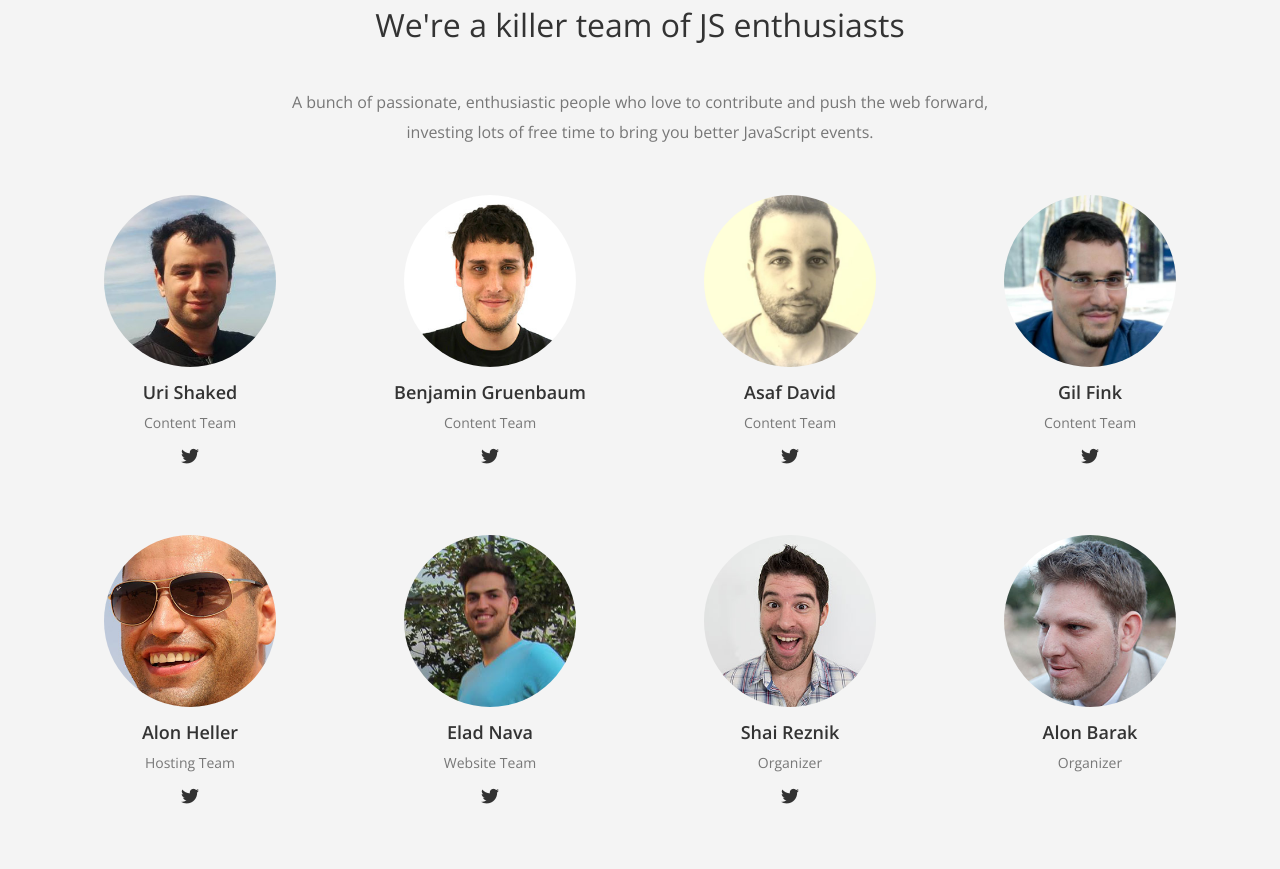
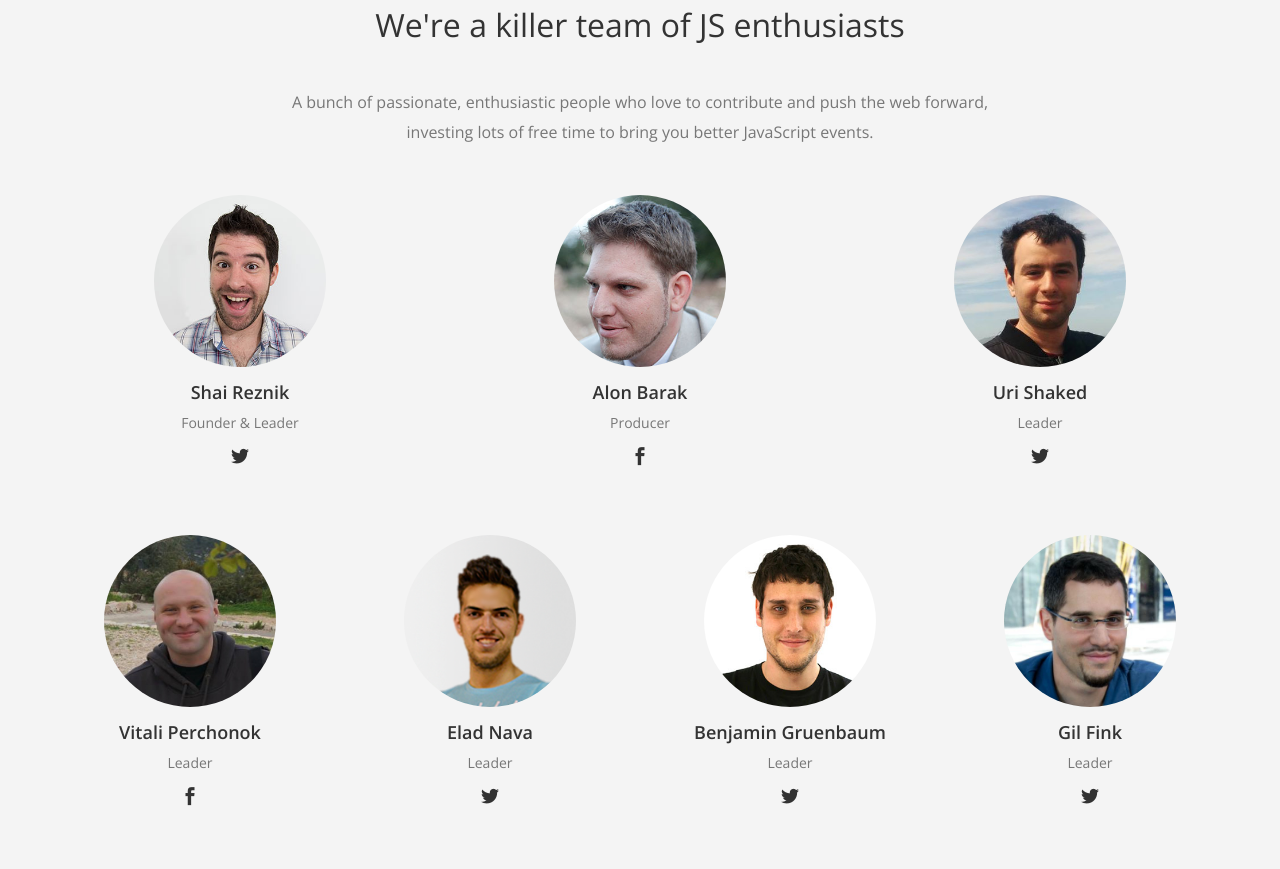
Before and after one commit to jsIsrael/JavaScript-Israel-Website, a website: page src/index.html in a window 1280 px wide. Shown: the part 2211-3080 px from the top of the page. Drawn offline with nearby package versions, Linux system fonts and the light colour scheme.

Commit message:
Updated team members

```diff
--- a/src/index.html
+++ b/src/index.html
@@ -254,11 +254,39 @@
 						</div>
 					</div>
 					<div class="row">
-						<div class="col-sm-4 col-md-3">
+						<div class="col-sm-4 col-md-4">
+							<div class="team-1-member">
+								<img alt="Team Member" class="background-image team-image" src="img/team/shai-reznik.jpg">
+								<h5>Shai Reznik</h5>
+								<span>Founder &amp; Leader</span><br>
+								<ul class="social-icons">
+									<li>
+										<a href="https://twitter.com/shai_reznik" target="_blank">
+											<i class="icon social_twitter"></i>
+										</a>
+									</li>
+								</ul>
+							</div>
+						</div>
+						<div class="col-sm-4 col-md-4">
+							<div class="team-1-member">
+								<img alt="Team Member" class="background-image team-image" src="img/team/alon-barak.jpg">
+								<h5>Alon Barak</h5>
+								<span>Producer</span><br>
+								<ul class="social-icons">
+									<li>
+										<a href="https://www.facebook.com/leon.crow.923" target="_blank">
+											<i class="icon social_facebook"></i>
+										</a>
+									</li>
+								</ul>
+							</div>
+						</div>
+						<div class="col-sm-4 col-md-4">
 							<div class="team-1-member">
 								<img alt="Team Member" class="background-image team-image" src="img/team/uri-shaked.jpg">
 								<h5>Uri Shaked</h5>
-								<span>Content Team</span><br>
+								<span>Leader</span><br>
 								<ul class="social-icons">
 									<li>
 										<a href="https://twitter.com/urishaked" target="_blank">
@@ -268,15 +296,17 @@
 								</ul>
 							</div>
 						</div>
+					</div>
+					<div class="row">
 						<div class="col-sm-4 col-md-3">
 							<div class="team-1-member">
-								<img alt="Team Member" class="background-image team-image" src="img/team/benjamin-gruenbaum.jpg">
-								<h5>Benjamin Gruenbaum</h5>
-								<span>Content Team</span><br>
+								<img alt="Team Member" class="background-image team-image" src="img/team/vitali-perchonok.jpg">
+								<h5>Vitali Perchonok</h5>
+								<span>Leader</span><br>
 								<ul class="social-icons">
 									<li>
-										<a href="https://twitter.com/BenjaminInglor" target="_blank">
-											<i class="icon social_twitter"></i>
+										<a href="https://www.facebook.com/vitaliperchonok" target="_blank">
+											<i class="icon social_facebook"></i>
 										</a>
 									</li>
 								</ul>
@@ -284,67 +314,9 @@
 						</div>
 						<div class="col-sm-4 col-md-3">
 							<div class="team-1-member">
-								<img alt="Team Member" class="background-image team-image" src="img/team/asaf-david.jpg">
-								<h5>Asaf David</h5>
-								<span>Content Team</span><br>
-								<ul class="social-icons">
-									<li>
-										<a href="https://twitter.com/asafdav" target="_blank">
-											<i class="icon social_twitter"></i>
-										</a>
-									</li>
-								</ul>
-							</div>
-						</div>
-            <div class="col-sm-4 col-md-3">
-							<div class="team-1-member">
-								<img alt="Team Member" class="background-image team-image" src="img/team/gil-fink.jpg">
-								<h5>Gil Fink</h5>
-								<span>Content Team</span><br>
-								<ul class="social-icons">
-									<li>
-										<a href="https://twitter.com/gilfink" target="_blank">
-											<i class="icon social_twitter"></i>
-										</a>
-									</li>
-								</ul>
-							</div>
-						</div>
-            <!--<div class="col-sm-4 col-md-3">
-							<div class="team-1-member">
-								<img alt="Team Member" class="background-image team-image" src="img/team/oren-rubin.jpg">
-								<h5>Oren Rubin</h5>
-								<span>Content Team</span><br>
-								<ul class="social-icons">
-									<li>
-										<a href="https://twitter.com/shexman" target="_blank">
-											<i class="icon social_twitter"></i>
-										</a>
-									</li>
-								</ul>
-							</div>
-						</div>-->
-					</div>
-					<div class="row">
-						<div class="col-sm-4 col-md-3">
-							<div class="team-1-member">
-								<img alt="Team Member" class="background-image team-image" src="img/team/alon-heller.jpg">
-								<h5>Alon Heller</h5>
-								<span>Hosting Team</span><br>
-								<ul class="social-icons">
-									<li>
-										<a href="https://twitter.com/alonheller" target="_blank">
-											<i class="icon social_twitter"></i>
-										</a>
-									</li>
-								</ul>
-							</div>
-						</div>
-						<div class="col-sm-4 col-md-3">
-							<div class="team-1-member">
-								<img alt="Team Member" class="background-image team-image" src="img/team/elad-nava.jpg">
+								<img alt="Team Member" class="background-image team-image" src="img/team/elad-nava.png">
 								<h5>Elad Nava</h5>
-								<span>Website Team</span><br>
+								<span>Leader</span><br>
 								<ul class="social-icons">
 									<li>
 										<a href="https://twitter.com/eladnava" target="_blank">
@@ -356,23 +328,30 @@
 						</div>
 						<div class="col-sm-4 col-md-3">
 							<div class="team-1-member">
-								<img alt="Team Member" class="background-image team-image" src="img/team/shai-reznik.jpg">
-								<h5>Shai Reznik</h5>
-								<span>Organizer</span><br>
+								<img alt="Team Member" class="background-image team-image" src="img/team/benjamin-gruenbaum.jpg">
+								<h5>Benjamin Gruenbaum</h5>
+								<span>Leader</span><br>
 								<ul class="social-icons">
 									<li>
-										<a href="https://twitter.com/shai_reznik" target="_blank">
+										<a href="https://twitter.com/BenjaminInglor" target="_blank">
 											<i class="icon social_twitter"></i>
 										</a>
 									</li>
 								</ul>
 							</div>
 						</div>
-						<div class="col-sm-4 col-md-3">
+            			<div class="col-sm-4 col-md-3">
 							<div class="team-1-member">
-								<img alt="Team Member" class="background-image team-image" src="img/team/alon-barak.jpg">
-								<h5>Alon Barak</h5>
-								<span>Organizer</span>
+								<img alt="Team Member" class="background-image team-image" src="img/team/gil-fink.jpg">
+								<h5>Gil Fink</h5>
+								<span>Leader</span><br>
+								<ul class="social-icons">
+									<li>
+										<a href="https://twitter.com/gilfink" target="_blank">
+											<i class="icon social_twitter"></i>
+										</a>
+									</li>
+								</ul>
 							</div>
 						</div>
 					</div>
```
Also changed, not shown: src/img/team/alon-heller.jpg (deleted), src/img/team/elad-nava.jpg (deleted), src/img/team/elad-nava.png (added), src/img/team/vitali-perchonok.jpg (added).
